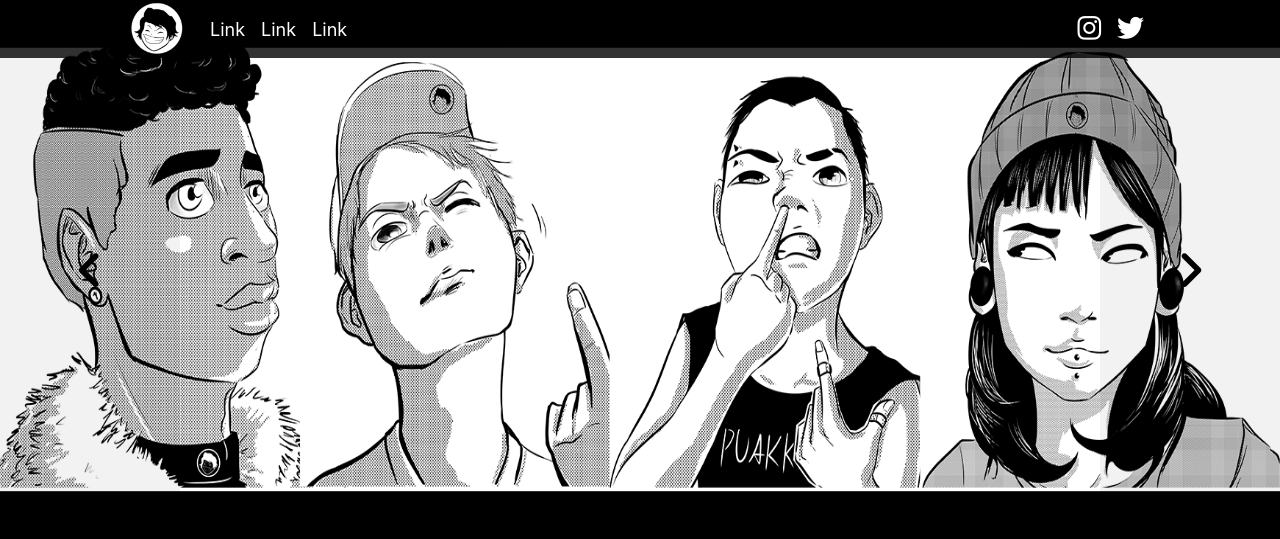
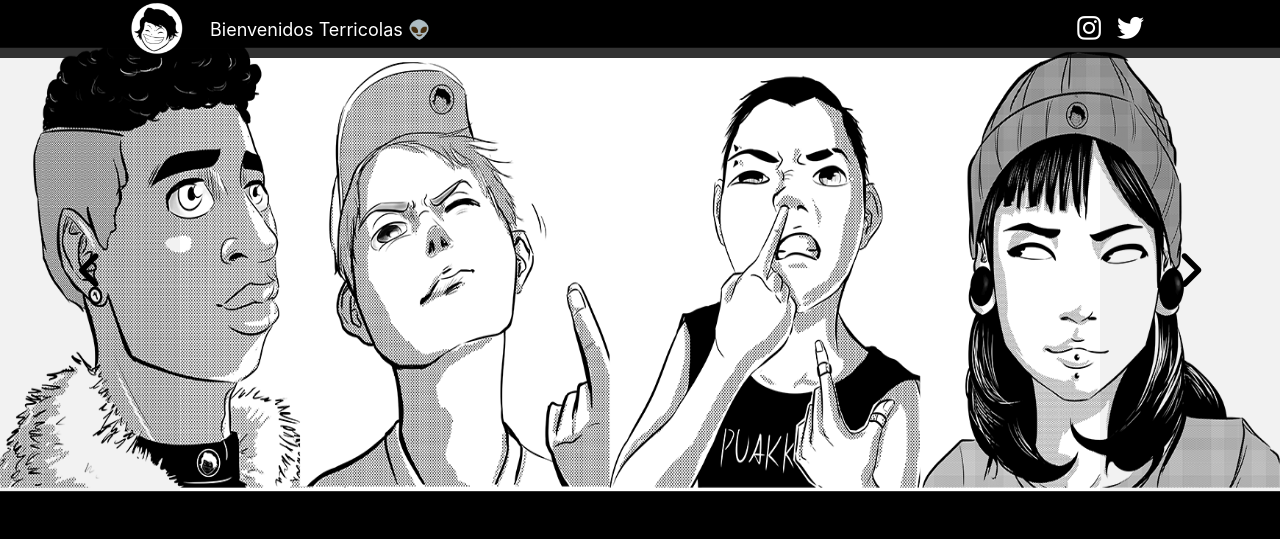
Before and after one commit to DavidJMS/mila, a Python web app: template templates/index.html in a window 1280 px wide. Shown: the top 539 px of the page. Run offline with Jinja, Linux system fonts and the light colour scheme; the template is opened without the code that fills it, so the values that code supplies are empty; some libraries are stand-ins or nearby versions.

Commit message:
bienvenidos terricolas

```diff
--- a/templates/index.html
+++ b/templates/index.html
@@ -20,14 +20,16 @@
 		<div class="collapse navbar-collapse" id="navbarTogglerDemo02">
 			<ul class="navbar-nav mr-auto mt-2 mt-lg-0">
 				<li class="nav-item">
-					<a class="nav-link" href="#">Link</a>
+					<a class="nav-link" href="#barra">Bienvenidos Terricolas &#x1F47D</a>
 				</li>
+				<!-- Esto es otro comentario
 				<li class="nav-item">
 					<a class="nav-link" href="#">Link</a>
 				</li>
 				<li class="nav-item">
 					<a class="nav-link" href="#">Link</a>
 				</li>
+				-->
 			</ul>
 			<ul class="navbar-nav redes ml-auto mt-2 mt-lg-0">
 				<li class="nav-item">
@@ -52,7 +54,7 @@
 		</div>
 	</header>
 <div class="contenedor">
-<section class="barra">
+<section class="barra" id="barra">
 	<form action="">
 			<input type="text" name="search" id="barra-busqueda" class="barra-busqueda" placeholder="Buscar">
 		</form>
```
